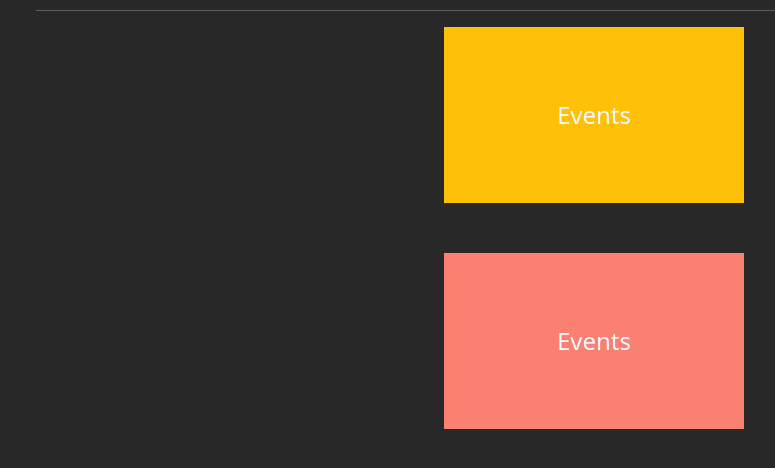
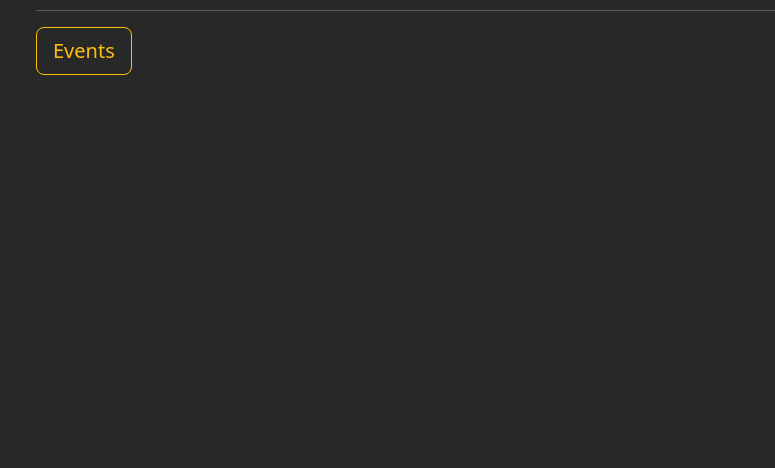
Before and after one commit to amirmohammadhassanabadi/javaScript-TopLearn, a website: page index.html in a window 1280 px wide. Shown: the part 54-522 px from the top of the page, without its empty margins (46-821 px from the left). Drawn offline with nearby package versions, Linux system fonts and the light colour scheme.

Commit message:
session 9 - 4

```diff
--- a/JS/index.js
+++ b/JS/index.js
@@ -1,8 +1,13 @@
-var x = document.getElementById("box-1")
-function clicked() { x.innerHTML = "clicked" }
-function DBLclicked() { x.innerHTML = "Double clicked" }
-function Mout() { x.innerHTML = "You're out" }
-function Mover() { x.innerHTML = "Hovered" }
-var y = document.getElementById("box-2")
-function Mdown() { y.innerHTML = "Mouse Down" }
-function Mup() { y.innerHTML = "Mouse Up" }
+var x = document.getElementById("btn");
+x.addEventListener("click", clickchecker1);
+x.addEventListener("click", clickchecker2);
+x.addEventListener("click", clickchecker3);
+function clickchecker1() {
+    alert("You clicked once");
+}
+function clickchecker2() {
+    alert("Second click");
+}
+function clickchecker3() {
+    alert("Third click");
+}
--- a/css/style.css
+++ b/css/style.css
@@ -2,26 +2,3 @@ body {
     background-color: rgb(40, 40, 40);
     color: whitesmoke;
 }
-
-        #box-1 {
-            width: 300px;
-            color: aliceblue;
-            text-align: center;
-            margin-right: auto;
-            margin-left: auto;
-            font-size: 1.5em;
-            padding: 70px 0;
-        }
-
-        #box-2 {
-            width: 300px;
-            background-color: salmon;
-            color: aliceblue;
-            text-align: center;
-            margin-right: auto;
-            margin-left: auto;
-            margin-top: 50px;
-            margin-bottom: 50px;
-            font-size: 1.5em;
-            padding: 70px 0;
-        }
--- a/index.html
+++ b/index.html
@@ -14,12 +14,7 @@
     <div class="container">
         <h1 class="text-warning">JavaScript <span class="text-light">Practice</span></h1>
         <hr>
-        <div id="box-1" class="bg-warning" onclick="clicked()" ondblclick="DBLclicked()" onmouseout="Mout()" onmouseover="Mover()">
-            Events
-        </div>
-        <div id="box-2" onmousedown="Mdown()" onmouseup="Mup()">
-            Events
-        </div>
+            <button id="btn" class="btn btn-outline-warning btn-lg">Events</button>
 
         <script src="./JS/index.js"></script>
 </body>
```
